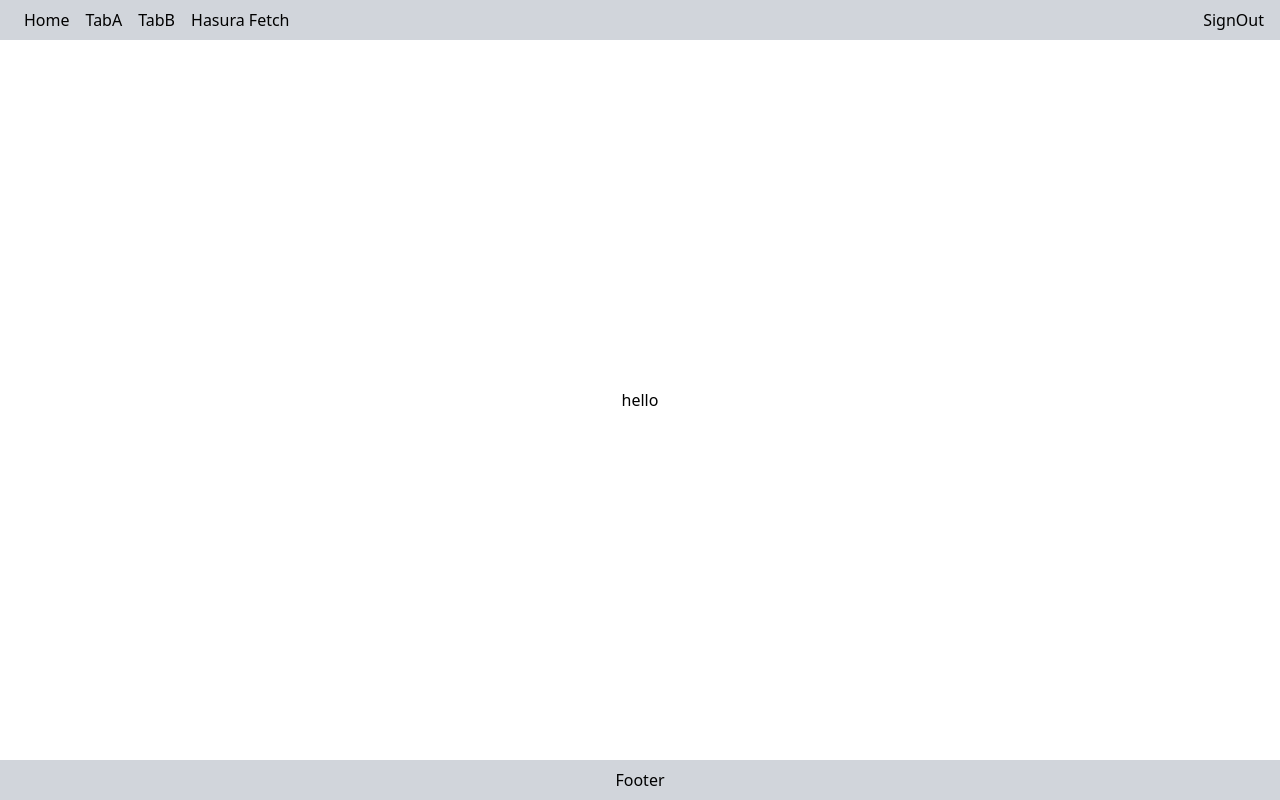
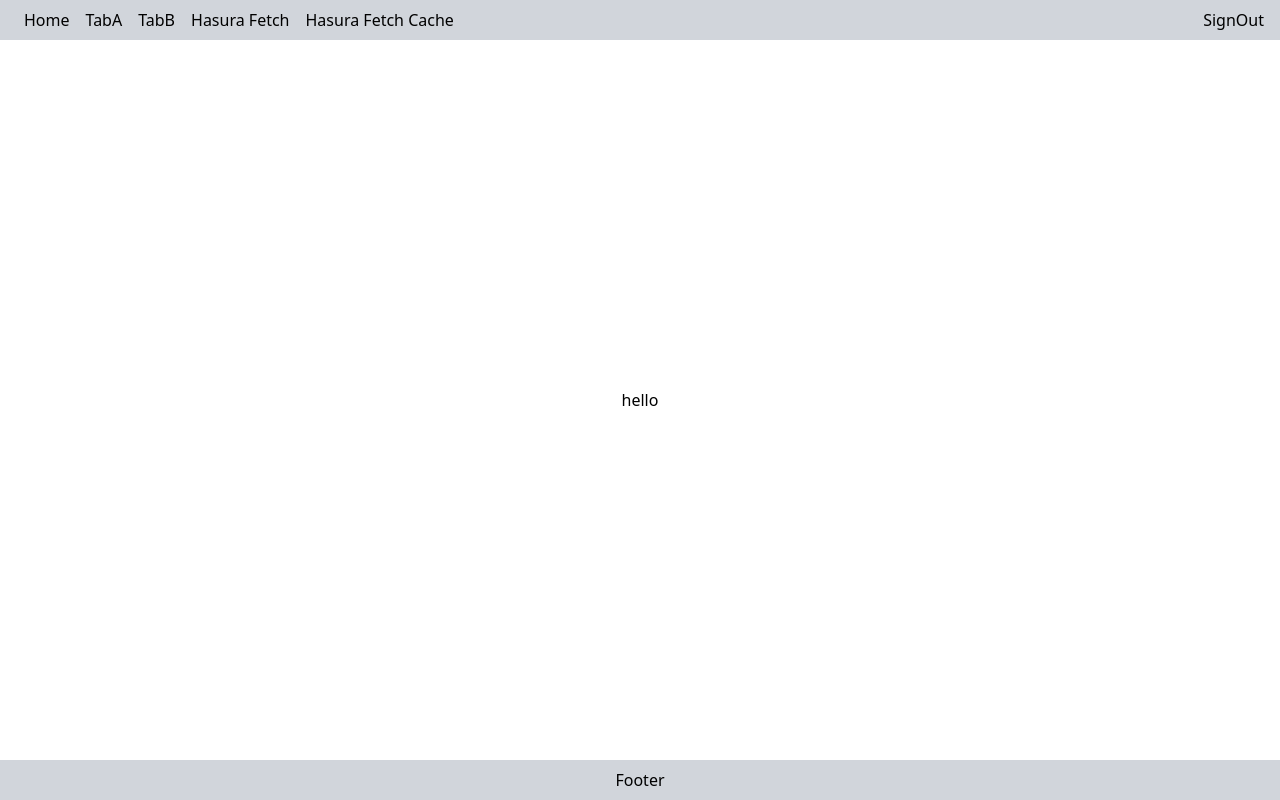
Before and after one commit to hironomiu/typescript-next-hasura, a Next.js app: page / in a window 1280 px wide. Built offline with nearby package versions, Linux system fonts and the light colour scheme; no server answers.

Commit message:
commited

```diff
--- a/components/Header.tsx
+++ b/components/Header.tsx
@@ -18,6 +18,9 @@ const Header = () => {
           <Link href="/hasura-fetch">
             <a className="px-2">Hasura Fetch</a>
           </Link>
+          <Link href="/hasura-fetch-cache">
+            <a className="px-2">Hasura Fetch Cache</a>
+          </Link>
         </div>
         <div className="mr-4">SignOut</div>
       </header>
--- /dev/null
+++ b/pages/hasura-fetch-cache.tsx
@@ -0,0 +1,23 @@
+import { useQuery } from '@apollo/client'
+import Layout from '../components/Layout'
+import { GET_USERS_LOCAL } from '../queries/queries'
+import { GetUsersQuery } from '../types/generated/graphql'
+const HasuraFetchCache = () => {
+  const { data, error } = useQuery<GetUsersQuery>(GET_USERS_LOCAL)
+
+  if (error)
+    return (
+      <Layout title="erro">
+        <p>error:{error.message}</p>
+      </Layout>
+    )
+  return (
+    <Layout title="hasura fetch cache">
+      {data?.users.map((user) => {
+        return <p key={user.id}>{user.name}</p>
+      })}
+    </Layout>
+  )
+}
+
+export default HasuraFetchCache
```
